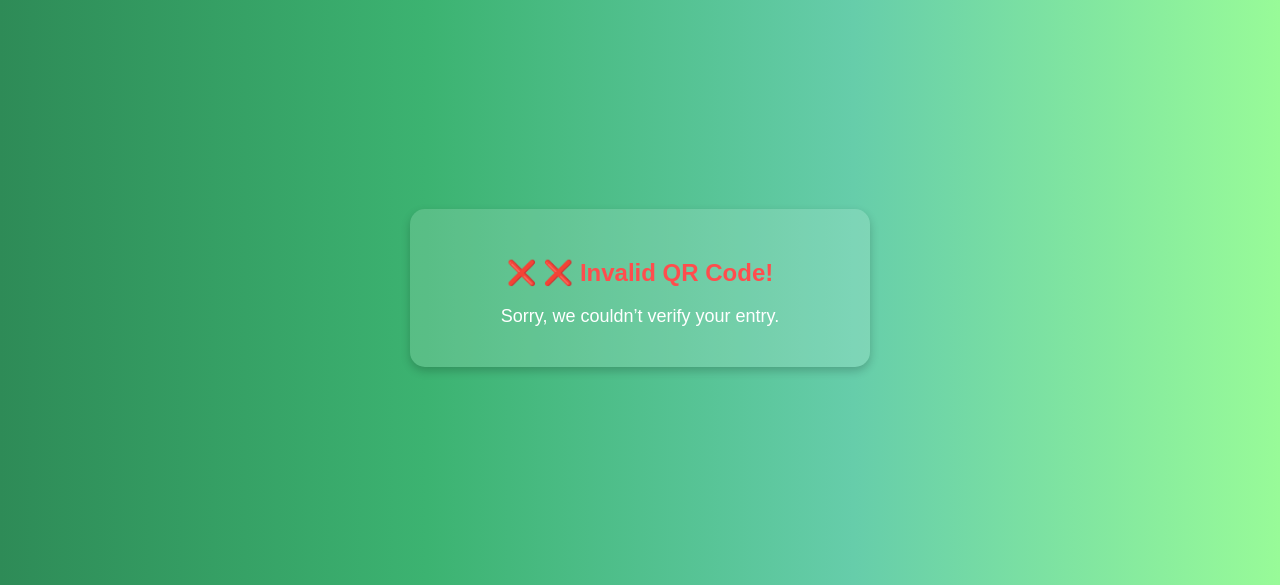
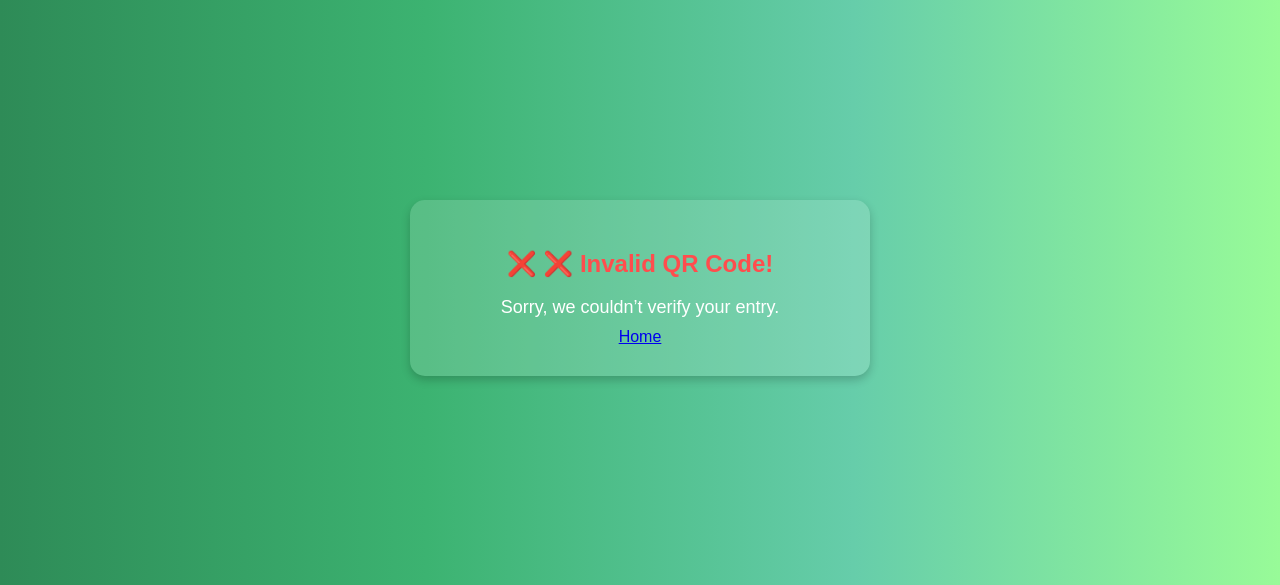
Before and after one commit to Shubham221216/HoliBookingSystem, a Flask app: page /verify_qr/1 in a window 1280 px wide. Shown: the part 170-755 px from the top of the page. Run offline with Flask 3, Linux system fonts and the light colour scheme; the visitor is signed in with stand-in values (Sample User, id 1); data that the repository does not hold is empty.

Commit message:
checking some details

```diff
--- a/app.py
+++ b/app.py
@@ -76,7 +76,6 @@ app.config['MAIL_SERVER'] = 'smtp.gmail.com'
 app.config['MAIL_PORT'] = 587
 app.config['MAIL_USE_TLS'] = True
 app.config['MAIL_USERNAME'] = 'theredcarpetevents2322@gmail.com'  # Replace with your email
-# app.config['MAIL_PASSWORD'] = 'ciuwztxgnxqfqbqc'  # Replace with your email password
 app.config['MAIL_PASSWORD'] = 'ouukymiumwuqxadk'  # Replace with your email password
 app.config['MAIL_DEFAULT_SENDER'] ='theredcarpetevents2322@gmail.com'
 
@@ -218,7 +217,7 @@ def payment():
     # # Plan Pricing
     # plan_prices = {"Plan 1": 1, "Plan 2": 2, "Plan 3": 3}
 
-    plan_prices = {"1": 299, "2":349}  # Make the keys match the values from HTML
+    plan_prices = {"1": 1, "2":2}  # Make the keys match the values from HTML
     amount = num_tickets * plan_prices[plan_type]  # Calculate total price
     session['amount'] = amount
     print(f"Amount is {session.get('amount')}")
--- a/templates/verify_qr.html
+++ b/templates/verify_qr.html
@@ -87,9 +87,11 @@
             <p>Welcome,<b>{{name}}</b>! You have successfully entered the event.</p>
             <p>Your Email<b>{{ user_email }}</b></p>
             <p>🎟️ You have booked <b>{{ num_tickets }}</b> tickets.</p>
+            <a href="/templates/admin_dashboard.html">Home</a>
         {% else %}
             <h2 class="error">❌ {{ message }}</h2>
             <p>Sorry, we couldn’t verify your entry.</p>
+            <a href="/templates/admin_dashboard.html">Home</a>
         {% endif %}
     </div>
 
```
